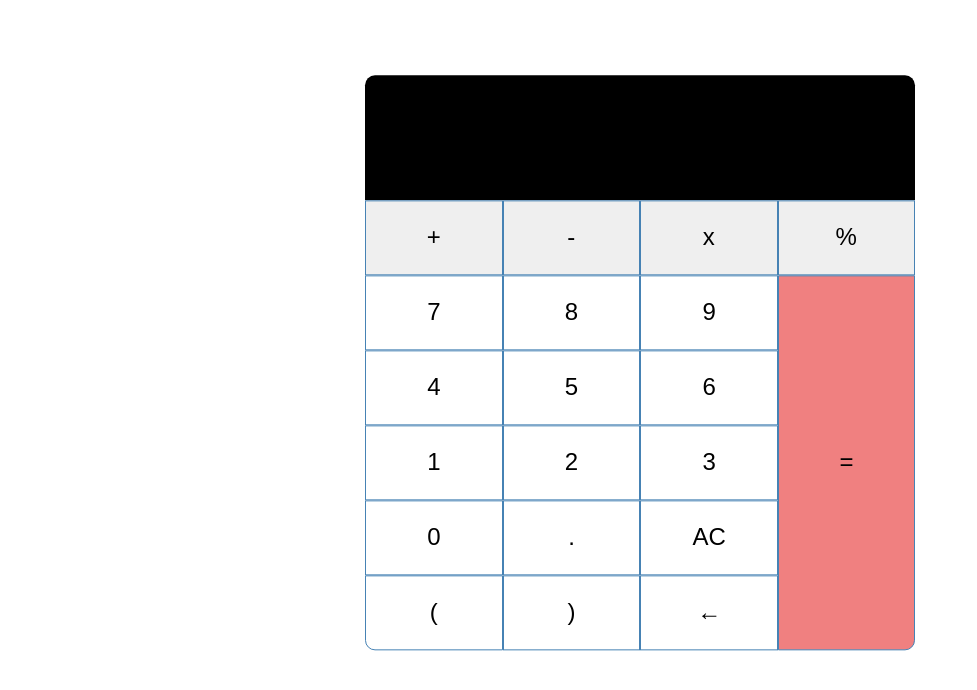
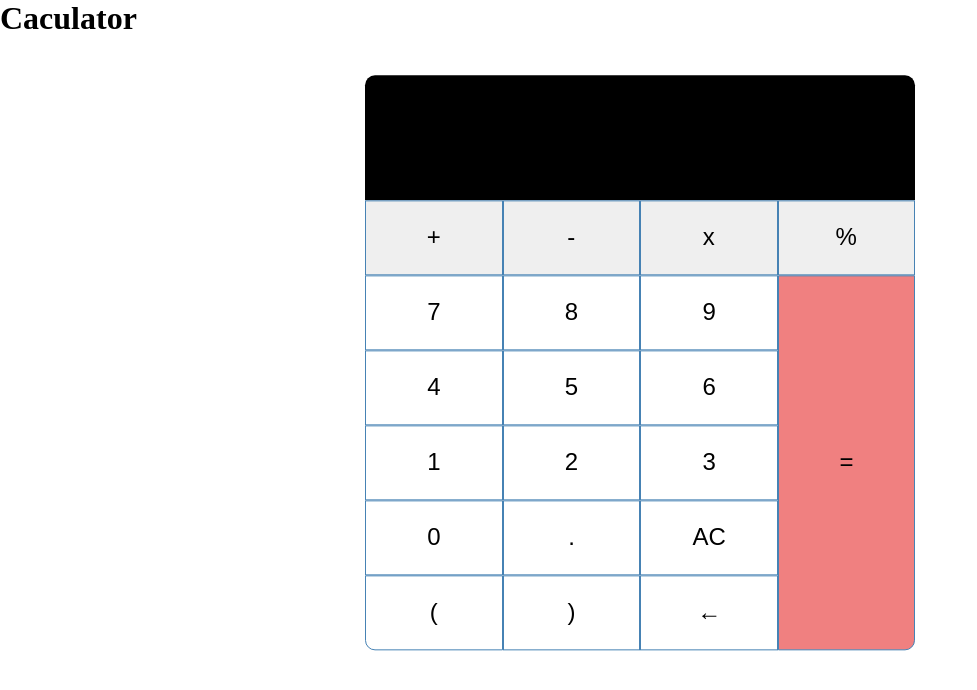
Before and after one commit to Aman4563/Calculator, a plain HTML site: page index.html in a window 1280 px wide. Shown: the whole page, without its empty margins (0-977 px from the left). Drawn offline with Linux system fonts and the light colour scheme.

Commit message:
Update index.html

```diff
--- a/index.html
+++ b/index.html
@@ -11,7 +11,7 @@
     <link rel="stylesheet" href="index.css">
 </head>
 <body>
-
+    <h1>Caculator</h1>
     <div class="container">
         <span class="container-1" id="dis" contenteditable="true"></span>
 
```
